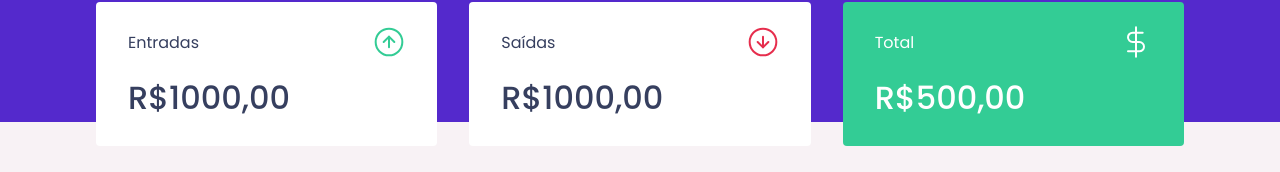
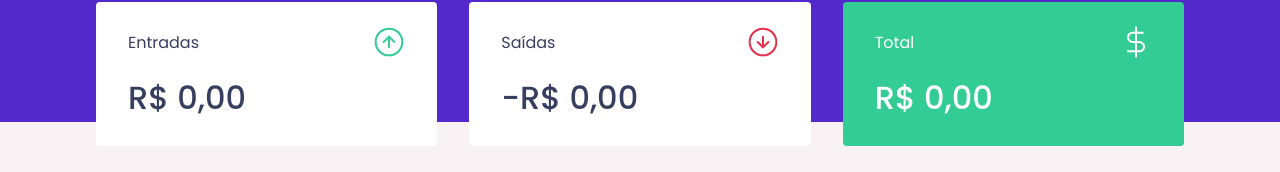
Before and after one commit to LuzianeFreitas/dtmoney, a React (Create React App) app: page / in a window 1280 px wide. Shown: the part 150-322 px from the top of the page. Built offline with nearby package versions, Linux system fonts and the light colour scheme; no server answers; what miragejs would draw is missing.

Commit message:
add: transaction reduce

```diff
--- a/src/components/Summary/index.tsx
+++ b/src/components/Summary/index.tsx
@@ -6,7 +6,31 @@
 import { TransactionsContext } from "../../TransactionsContent";
 
 export function Summary() {
-    const {transactions} = useContext(TransactionsContext);
+    const { transactions } = useContext(TransactionsContext);
+
+    // const totalDeposits = transactions.reduce((acc, transaction) => {
+    //     if(transaction.type === 'deposit') {
+    //         return acc + transaction.amout;
+    //     }
+
+    //     return acc;
+    // }, 0);
+
+    const summary = transactions.reduce((acc, transaction) => {
+        if (transaction.type === 'deposit') {
+            acc.deposits += transaction.amout;
+            acc.total += transaction.amout;
+        } else {
+            acc.withdraw += transaction.amout;
+            acc.total -= transaction.amout;
+        }
+
+        return acc;
+    }, {
+        deposits: 0,
+        withdraw: 0,
+        total: 0,
+    })
 
     return (
         <Container>
@@ -15,21 +39,36 @@
                     <p>Entradas</p>
                     <img src={incomeImg} alt="Entradas" />
                 </header>
-                <strong>R$1000,00</strong>
+                <strong>
+                    {new Intl.NumberFormat('pt-BR', {
+                        style: 'currency',
+                        currency: 'BRL'
+                    }).format(summary.deposits)}
+                </strong>
             </div>
             <div>
                 <header>
                     <p>Saídas</p>
                     <img src={outcomeImg} alt="Saídas" />
                 </header>
-                <strong>R$1000,00</strong>
+                <strong>
+                    -{new Intl.NumberFormat('pt-BR', {
+                        style: 'currency',
+                        currency: 'BRL'
+                    }).format(summary.withdraw)}
+                </strong>
             </div>
             <div className="highlight-background">
                 <header>
                     <p>Total</p>
                     <img src={totalImg} alt="Total" />
                 </header>
-                <strong>R$500,00</strong>
+                <strong>
+                    {new Intl.NumberFormat('pt-BR', {
+                        style: 'currency',
+                        currency: 'BRL'
+                    }).format(summary.total)}
+                </strong>
             </div>
         </Container>
     );
```
